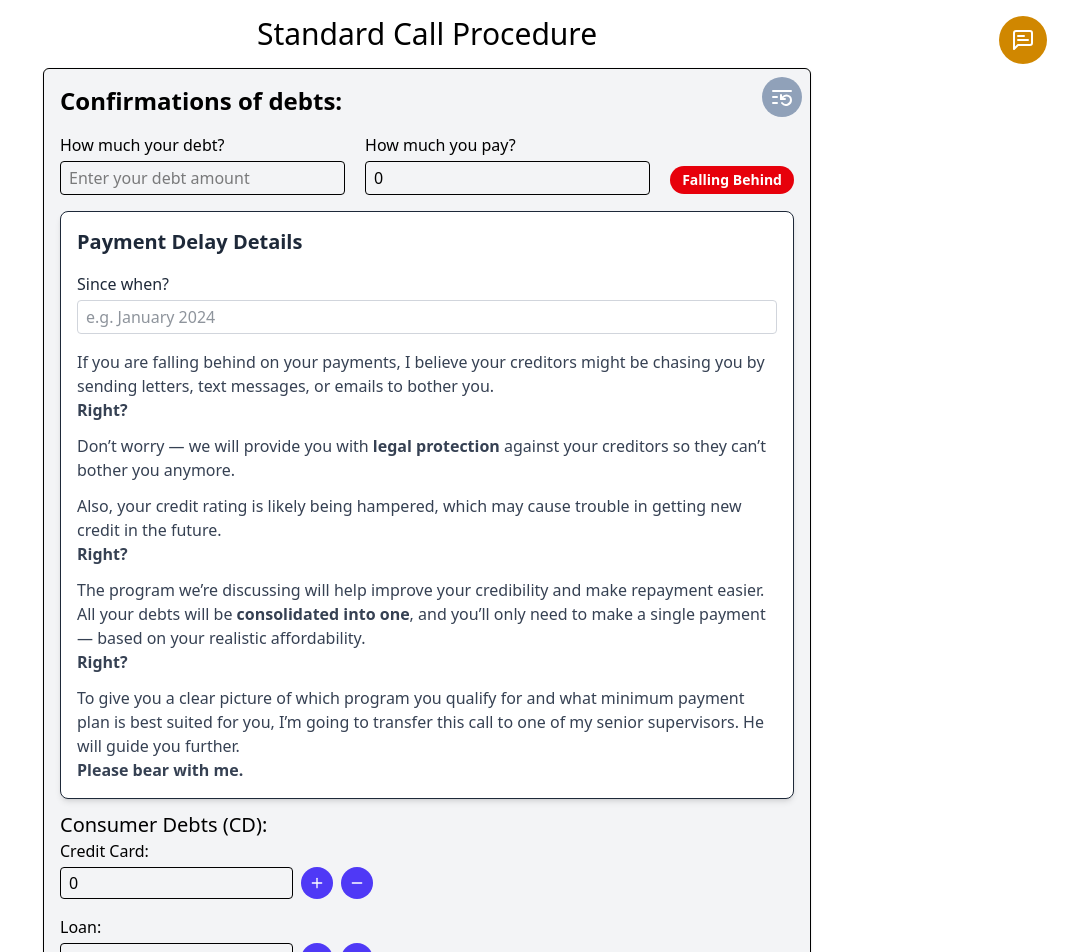
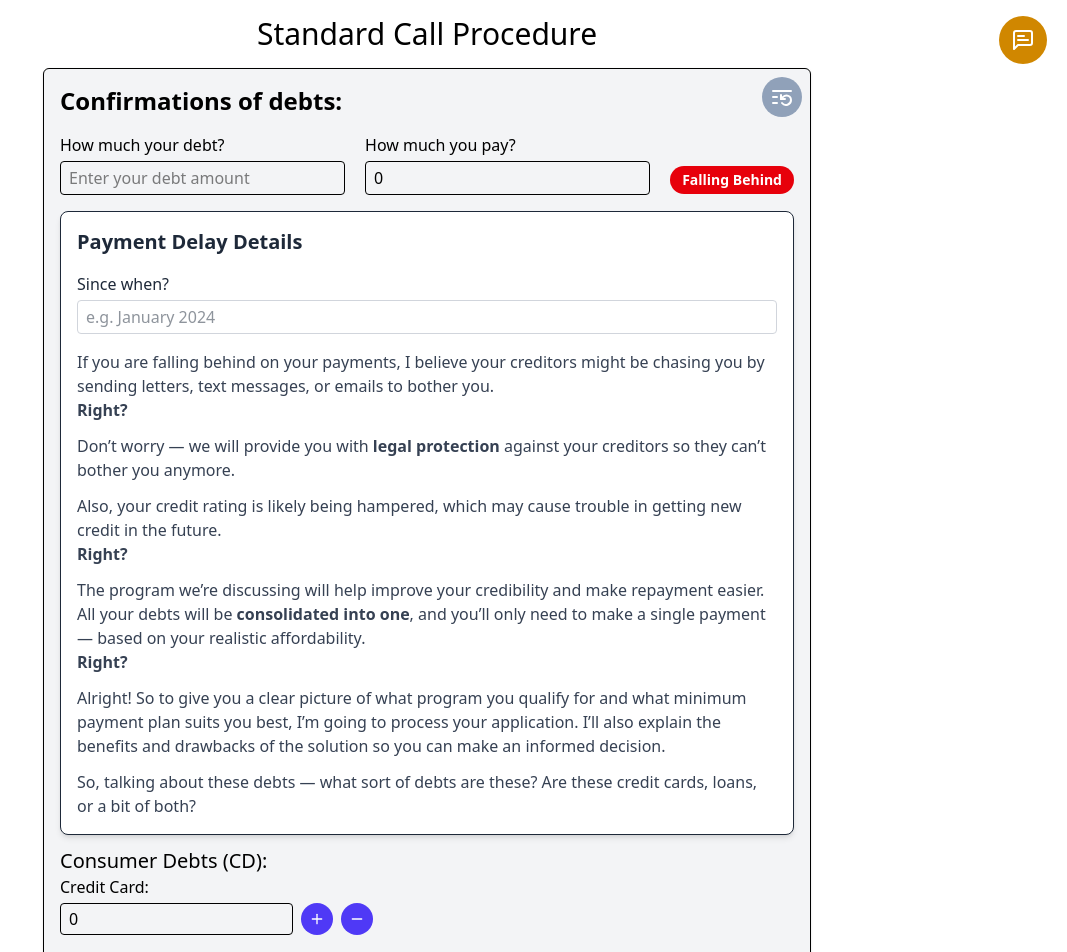
Before and after one commit to Bizz-Buzz-Creations/callsop, a React (Vite) app: page / in a window 1280 px wide. Shown: the top 952 px of the page, without its empty margins (213-1280 px from the left). Built offline with nearby package versions, Linux system fonts and the light colour scheme.

Commit message:
fixes reportformatter, FB, HP paragraph

```diff
--- a/src/components/FallingBehind.jsx
+++ b/src/components/FallingBehind.jsx
@@ -44,9 +44,10 @@ const FallingBehind = ({ value = "", onChange }) => {
         </p>
 
         <p>
-          To give you a clear picture of which program you qualify for and what minimum payment plan is best suited for you, I’m going to transfer this call to one of my senior supervisors. He will guide you further.
-          <br />
-          <strong>Please bear with me.</strong>
+          Alright! So to give you a clear picture of what program you qualify for and what minimum payment plan suits you best, I’m going to process your application. I’ll also explain the benefits and drawbacks of the solution so you can make an informed decision.
+        </p>
+        <p>
+          So, talking about these debts — what sort of debts are these? Are these credit cards, loans, or a bit of both?
         </p>
       </div>
     </div>
--- a/src/components/HighPayment.jsx
+++ b/src/components/HighPayment.jsx
@@ -20,11 +20,10 @@ const HighPayment = () => {
       </p>
 
       <p className="text-base leading-relaxed">
-        To give you a clearer picture of which program you can qualify for and what minimum payment plan is best suited for you, I’m going to process the application further. I’ll also explain all the <strong>benefits</strong> and <strong>drawbacks</strong> of the solution so that you can make an informed decision.
+        Alright! So to give you a clear picture of what program you qualify for and what minimum payment plan suits you best, I’m going to process your application. I’ll also explain the benefits and drawbacks of the solution so you can make an informed decision.
       </p>
-
       <p className="text-base leading-relaxed">
-        So, talking about these debts — what sort of debts are these? Are these <strong>credit cards</strong>, <strong>loans</strong>, or a bit of both?
+        So, talking about these debts — what sort of debts are these? Are these credit cards, loans, or a bit of both?
       </p>
     </div>
   );
--- a/src/utils/reportFormatter.js
+++ b/src/utils/reportFormatter.js
@@ -15,22 +15,22 @@ export function generateReportFromLocalStorage() {
   const overallDebt = parseFloat(data.debtConfirmation?.debt || 0);
   const overallPayment = parseFloat(data.debtConfirmation?.payment || 0);
   const delaySince = data.debtConfirmation?.delaySince;
-  const handlingMethod = data.debtConfirmation?.handlingMethod;
-  const companyType = data.debtConfirmation?.companyType;
+  // const handlingMethod = data.debtConfirmation?.handlingMethod;
+  // const companyType = data.debtConfirmation?.companyType;
   const badge = data.debtConfirmation?.badge;
 
   if (overallDebt > 0 || overallPayment > 0 || badge) {
-    lines.push(`${formatCurrency(overallDebt)} - ${formatCurrency(overallPayment)}/month (Since ${delaySince})`);
-    if (badge) {
-      lines.push(badge);
-    }
+    lines.push(`${formatCurrency(overallDebt)} - ${formatCurrency(overallPayment)}/month ${overallPayment === 0 ? `(Since ${delaySince})` : ''}`);
+    // if (badge) {
+    //   lines.push(badge);
+    // }
   }
 
-  if (handlingMethod === "myself") {
-    lines.push(`${handlingMethod}`)
-  } else {
-    lines.push(`${handlingMethod} - ${companyType}`)
-  }
+  // if (handlingMethod === "myself") {
+  //   lines.push(`${handlingMethod}`)
+  // } else {
+  //   lines.push(`${handlingMethod} - ${companyType}`)
+  // }
 
   const debtSections = [
     "loan", "creditCard", "storeCard", "catalog", "gas", "electric", "water",
```
